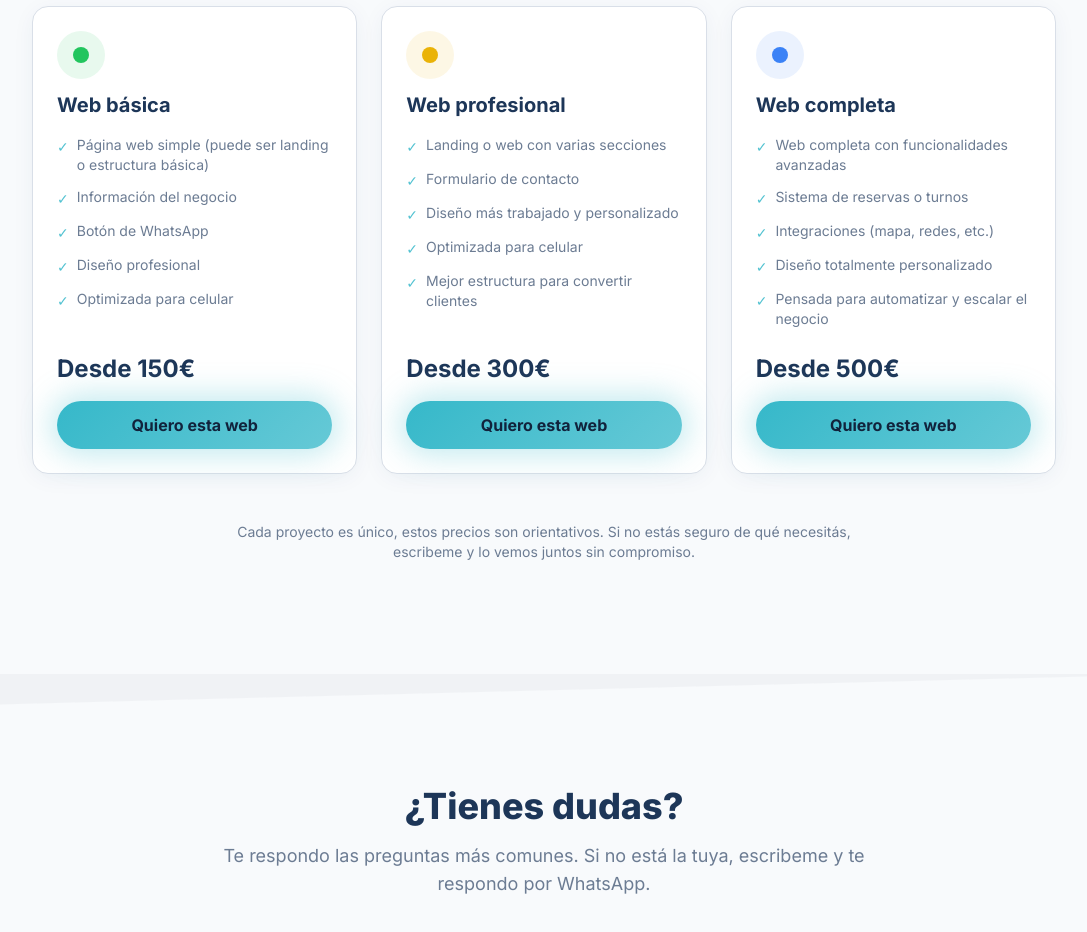
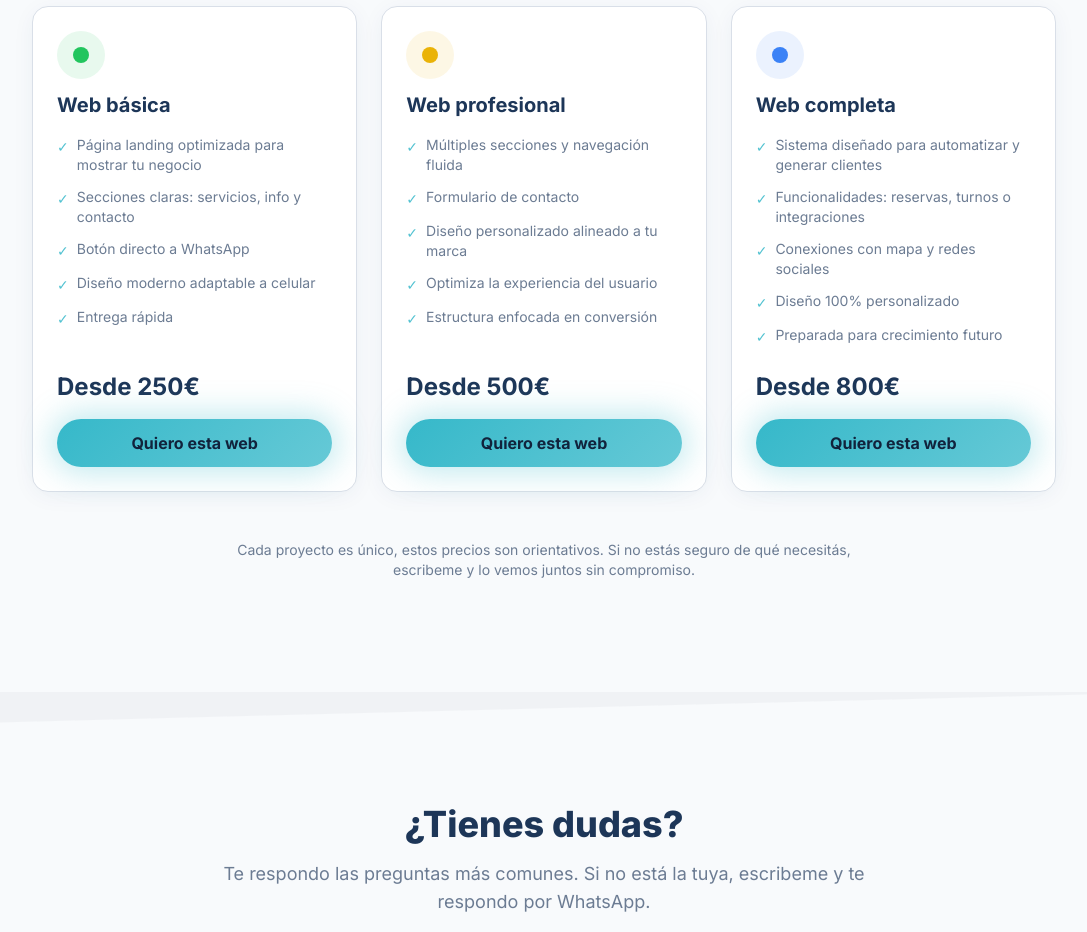
Before and after one commit to AgusMart04/Agustin-webs, a React (Vite) app: page / in a window 1280 px wide. Shown: the part 4760-5692 px from the top of the page, without its empty margins (96-1183 px from the left). Built offline with nearby package versions, Linux system fonts and the light colour scheme; the HTML template or start-up script is replaced by a standard one.

Commit message:
Actualizacion

```diff
--- a/src/components/Pricing.tsx
+++ b/src/components/Pricing.tsx
@@ -5,42 +5,42 @@ const plans = [
     name: "Web básica",
     color: "green",
     features: [
-      "Página web simple (puede ser landing o estructura básica)",
-      "Información del negocio",
-      "Botón de WhatsApp",
-      "Diseño profesional",
-      "Optimizada para celular",
+      "Página landing optimizada para mostrar tu negocio",
+      "Secciones claras: servicios, info y contacto",
+      "Botón directo a WhatsApp",
+      "Diseño moderno adaptable a celular",
+      "Entrega rápida",
     ],
-    priceEUR: 150,
-    priceUSD: 180,
+    priceEUR: 250,
+    priceUSD: 300,
     whatsappUrl: "https://wa.me/34624537879?text=Hola!%20Me%20interesa%20la%20web%20básica.%20Quisiera%20más%20información.",
   },
   {
     name: "Web profesional",
     color: "yellow",
     features: [
-      "Landing o web con varias secciones",
+      "Múltiples secciones y navegación fluida",
       "Formulario de contacto",
-      "Diseño más trabajado y personalizado",
-      "Optimizada para celular",
-      "Mejor estructura para convertir clientes",
+      "Diseño personalizado alineado a tu marca",
+      "Optimiza la experiencia del usuario",
+      "Estructura enfocada en conversión",
     ],
-    priceEUR: 300,
-    priceUSD: 360,
+    priceEUR: 500,
+    priceUSD: 600,
     whatsappUrl: "https://wa.me/34624537879?text=Hola!%20Me%20interesa%20la%20web%20profesional.%20Quisiera%20más%20información.",
   },
   {
     name: "Web completa",
     color: "blue",
     features: [
-      "Web completa con funcionalidades avanzadas",
-      "Sistema de reservas o turnos",
-      "Integraciones (mapa, redes, etc.)",
-      "Diseño totalmente personalizado",
-      "Pensada para automatizar y escalar el negocio",
+      "Sistema diseñado para automatizar y generar clientes",
+      "Funcionalidades: reservas, turnos o integraciones",
+      "Conexiones con mapa y redes sociales",
+      "Diseño 100% personalizado",
+      "Preparada para crecimiento futuro",
     ],
-    priceEUR: 500,
-    priceUSD: 600,
+    priceEUR: 800,
+    priceUSD: 950,
     whatsappUrl: "https://wa.me/34624537879?text=Hola!%20Me%20interesa%20la%20web%20completa%20con%20funcionalidades.%20Quisiera%20más%20información.",
   },
 ];
```
